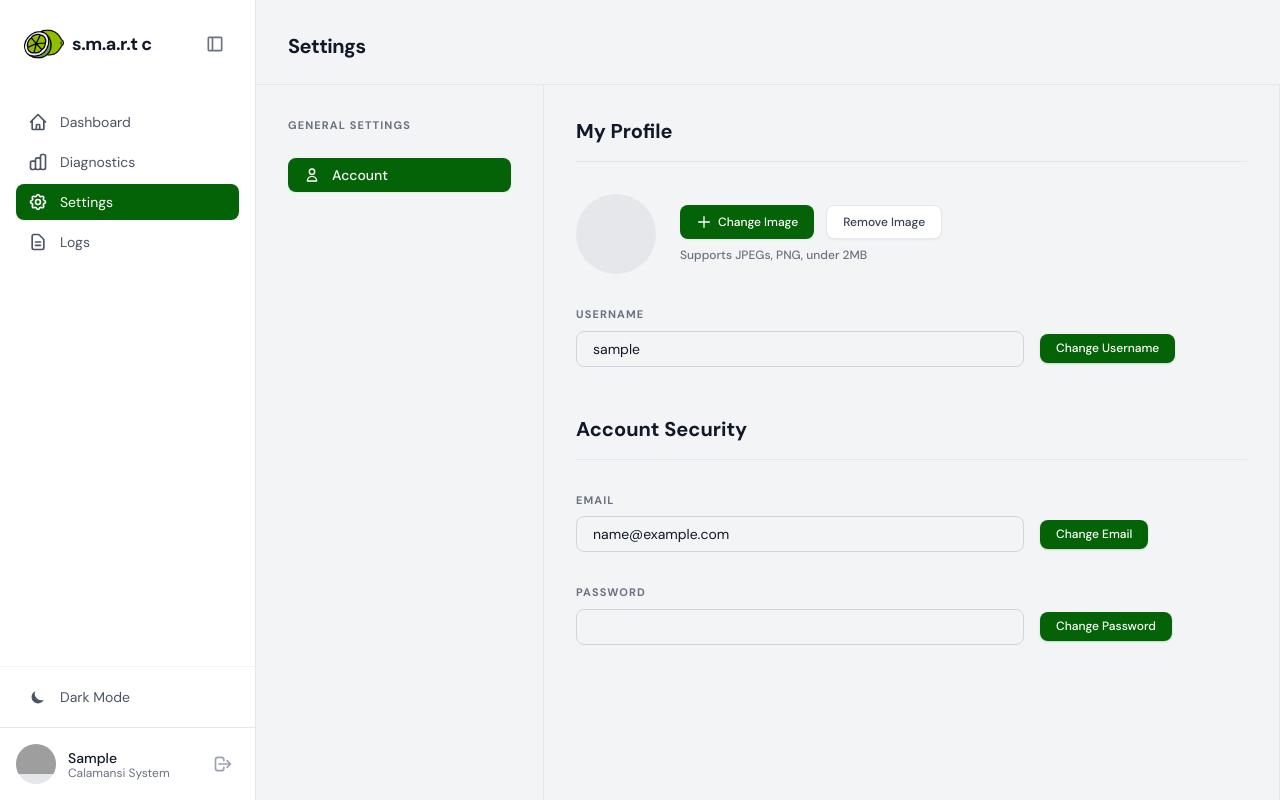
After one commit to naoi-reii/smart-c-sorting, a Django app: page /settings/ in a window 1280 px wide. The commit adds this page. Run offline with Django 5.2, Linux system fonts and the light colour scheme; the visitor is signed in with stand-in values (Sample User, id 1); some libraries are stand-ins or nearby versions; grey boxes are pictures that could not be loaded.

Commit message:
added settings.html frontnend

```diff
--- a/app/templates/app/base.html
+++ b/app/templates/app/base.html
@@ -78,7 +78,7 @@
                     <svg class="w-5 h-5 flex-shrink-0" fill="none" stroke="currentColor" viewBox="0 0 24 24"><path stroke-linecap="round" stroke-linejoin="round" stroke-width="2" d="M9 19v-6a2 2 0 00-2-2H5a2 2 0 00-2 2v6a2 2 0 002 2h2a2 2 0 002-2zm0 0V9a2 2 0 012-2h2a2 2 0 012 2v10m-6 0a2 2 0 002 2h2a2 2 0 002-2m0 0V5a2 2 0 012-2h2a2 2 0 012 2v14a2 2 0 01-2 2h-2a2 2 0 01-2-2z"></path></svg>
                     <span class="sidebar-text transition-opacity duration-300">Diagnostics</span>
                 </a>
-                <a href="#" class="flex items-center space-x-3 px-3 py-2 rounded-lg text-gray-600 dark:text-gray-400 hover:bg-gray-100 dark:hover:bg-gray-700 transition-colors text-ui-base">
+                <a href="{% url 'settings' %}" class="flex items-center space-x-3 px-3 py-2 rounded-lg {% if request.resolver_match.url_name == 'settings' %}bg-primary text-white{% else %}text-gray-600 dark:text-gray-400 hover:bg-gray-100 dark:hover:bg-gray-700{% endif %} transition-colors text-ui-base">
                     <svg class="w-5 h-5 flex-shrink-0" fill="none" stroke="currentColor" viewBox="0 0 24 24"><path stroke-linecap="round" stroke-linejoin="round" stroke-width="2" d="M10.325 4.317c.426-1.756 2.924-1.756 3.35 0a1.724 1.724 0 002.573 1.066c1.543-.94 3.31.826 2.37 2.37a1.724 1.724 0 001.065 2.572c1.756.426 1.756 2.924 0 3.35a1.724 1.724 0 00-1.066 2.573c.94 1.543-.826 3.31-2.37 2.37a1.724 1.724 0 00-2.572 1.065c-.426 1.756-2.924 1.756-3.35 0a1.724 1.724 0 00-2.573-1.066c-1.543.94-3.31-.826-2.37-2.37a1.724 1.724 0 00-1.065-2.572c-1.756-.426-1.756-2.924 0-3.35a1.724 1.724 0 001.066-2.573c-.94-1.543.826-3.31 2.37-2.37.996.608 2.296.07 2.572-1.065z"></path><path stroke-linecap="round" stroke-linejoin="round" stroke-width="2" d="M15 12a3 3 0 11-6 0 3 3 0 016 0z"></path></svg>
                     <span class="sidebar-text transition-opacity duration-300">Settings</span>
                 </a>
--- /dev/null
+++ b/app/templates/app/settings.html
@@ -0,0 +1,92 @@
+{% extends "app/base.html" %}
+
+{% block content %}
+<div class="-mx-8 -my-8 min-h-[calc(100vh)] flex flex-col">
+    <!-- Header -->
+    <div class="px-8 pt-8 mb-6">
+        <h2 class="text-xl font-bold tracking-tight text-gray-900 dark:text-white">Settings</h2>
+    </div>
+
+    <!-- Main Layout Area -->
+    <div class="flex-1 border-t border-gray-200 dark:border-dark-border flex flex-col md:flex-row">
+        <!-- Sidebar Navigation for Settings -->
+        <div class="w-full md:w-72 border-b md:border-b-0 md:border-r border-gray-200 dark:border-dark-border p-8 flex-shrink-0">
+            <h3 class="text-[11px] font-bold text-gray-500 dark:text-dark-muted uppercase tracking-widest mb-6">General Settings</h3>
+            <nav class="space-y-2">
+                <a href="#" class="flex items-center space-x-3 px-4 py-2 bg-primary text-white rounded-lg font-medium shadow-sm text-ui-base">
+                    <svg class="w-4 h-4 flex-shrink-0" fill="none" stroke="currentColor" viewBox="0 0 24 24"><path stroke-linecap="round" stroke-linejoin="round" stroke-width="2" d="M16 7a4 4 0 11-8 0 4 4 0 018 0zM12 14a7 7 0 00-7 7h14a7 7 0 00-7-7z"></path></svg>
+                    <span>Account</span>
+                </a>
+            </nav>
+        </div>
+
+        <!-- Main Settings Content -->
+        <div class="flex-1 border-r border-gray-200 dark:border-dark-border p-8">
+            <div class="max-w-3xl">
+                <!-- Profile Section -->
+                <div class="mb-12">
+                    <h3 class="text-xl font-bold text-gray-900 dark:text-white mb-4">My Profile</h3>
+                    <div class="border-t border-gray-200 dark:border-dark-border mb-8"></div>
+
+                    <div class="flex items-center space-x-6 mb-8">
+                        <!-- Avatar Placeholder -->
+                        <div class="w-20 h-20 bg-gray-200 dark:bg-gray-700 rounded-full flex-shrink-0 overflow-hidden">
+                            <!-- Using a blank background matching the screenshot -->
+                        </div>
+                        <div>
+                            <div class="flex space-x-3 mb-2">
+                                <button class="px-4 py-2 bg-primary text-white text-xs font-medium rounded-lg flex items-center hover:opacity-90 transition-opacity shadow-sm">
+                                    <svg class="w-4 h-4 mr-1.5" fill="none" stroke="currentColor" viewBox="0 0 24 24"><path stroke-linecap="round" stroke-linejoin="round" stroke-width="2" d="M12 4v16m8-8H4"></path></svg>
+                                    Change Image
+                                </button>
+                                <button class="px-4 py-2 bg-white dark:bg-dark-card border border-gray-200 dark:border-dark-border text-gray-700 dark:text-white text-xs font-medium rounded-lg hover:bg-gray-50 dark:hover:bg-gray-800 transition-colors shadow-sm">
+                                    Remove Image
+                                </button>
+                            </div>
+                            <p class="text-xs font-medium text-gray-500 dark:text-dark-muted">Supports JPEGs, PNG, under 2MB</p>
+                        </div>
+                    </div>
+
+                    <div class="mb-6">
+                        <label class="block text-[11px] font-bold text-gray-500 dark:text-dark-muted uppercase tracking-widest mb-2">Username</label>
+                        <div class="flex items-center space-x-4">
+                            <input type="text" class="w-full max-w-md bg-transparent border border-gray-300 dark:border-dark-border rounded-lg px-4 py-2 text-ui-base dark:text-white focus:ring-2 focus:ring-primary/20 focus:border-primary outline-none transition-all" value="{{ request.user.username|default:'' }}">
+                            <button class="px-4 py-2 bg-primary text-white text-ui-tiny font-medium rounded-lg hover:opacity-90 shadow-sm shadow-primary/20 transition-all whitespace-nowrap">
+                                Change Username
+                            </button>
+                        </div>
+                    </div>
+                </div>
+
+                <!-- Security Section -->
+                <div>
+                    <h3 class="text-xl font-bold text-gray-900 dark:text-white mb-4">Account Security</h3>
+                    <div class="border-t border-gray-200 dark:border-dark-border mb-8"></div>
+
+                    <div class="space-y-8">
+                        <div>
+                            <label class="block text-[11px] font-bold text-gray-500 dark:text-dark-muted uppercase tracking-widest mb-2">Email</label>
+                            <div class="flex items-center space-x-4">
+                                <input type="email" class="w-full max-w-md bg-transparent border border-gray-300 dark:border-dark-border rounded-lg px-4 py-2 text-ui-base dark:text-white focus:ring-2 focus:ring-primary/20 focus:border-primary outline-none transition-all" value="{{ request.user.email|default:'' }}">
+                                <button class="px-4 py-2 bg-primary text-white text-ui-tiny font-medium rounded-lg hover:opacity-90 shadow-sm shadow-primary/20 transition-all whitespace-nowrap">
+                                    Change Email
+                                </button>
+                            </div>
+                        </div>
+
+                        <div>
+                            <label class="block text-[11px] font-bold text-gray-500 dark:text-dark-muted uppercase tracking-widest mb-2">Password</label>
+                            <div class="flex items-center space-x-4">
+                                <input type="password" class="w-full max-w-md bg-transparent border border-gray-300 dark:border-dark-border rounded-lg px-4 py-2 text-ui-base dark:text-white focus:ring-2 focus:ring-primary/20 focus:border-primary outline-none transition-all" value="" placeholder="">
+                                <button class="px-4 py-2 bg-primary text-white text-ui-tiny font-medium rounded-lg hover:opacity-90 shadow-sm shadow-primary/20 transition-all whitespace-nowrap">
+                                    Change Password
+                                </button>
+                            </div>
+                        </div>
+                    </div>
+                </div>
+            </div>
+        </div>
+    </div>
+</div>
+{% endblock %}
--- a/app/urls.py
+++ b/app/urls.py
@@ -4,6 +4,7 @@ from . import views
 urlpatterns = [
     path('', views.dashboard, name='dashboard'),
     path('logs/', views.logs, name='logs'),
+    path('settings/', views.settings_view, name='settings'),
     path('login/', views.login_view, name='login'),
     path('logout/', views.logout_view, name='logout'),
 ]
--- a/app/views.py
+++ b/app/views.py
@@ -12,6 +12,10 @@ def dashboard(request):
 @login_required
 def logs(request):
     return render(request, 'app/logs.html')
+
+@login_required
+def settings_view(request):
+    return render(request, 'app/settings.html')
 
 def login_view(request):
     if request.user.is_authenticated:
```
